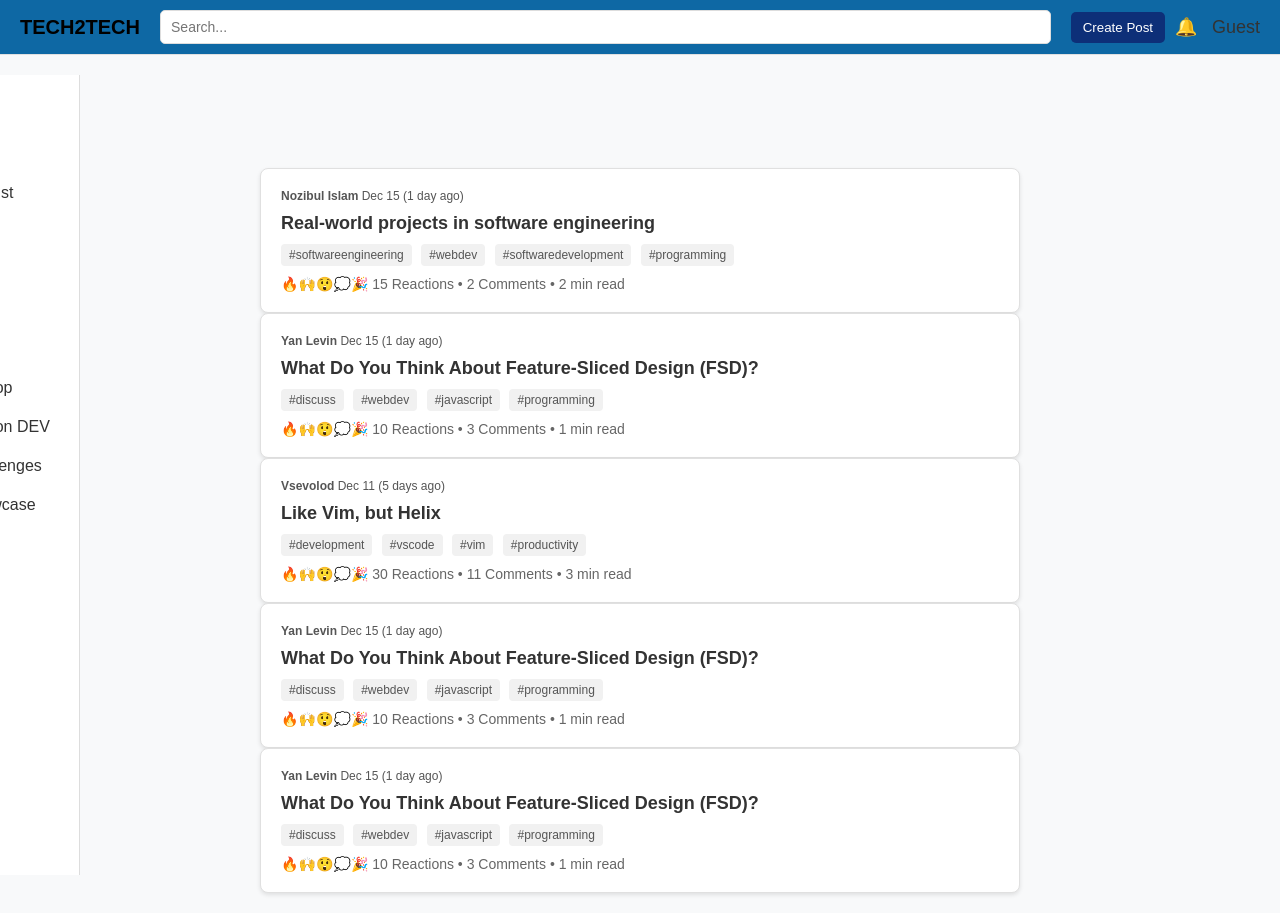
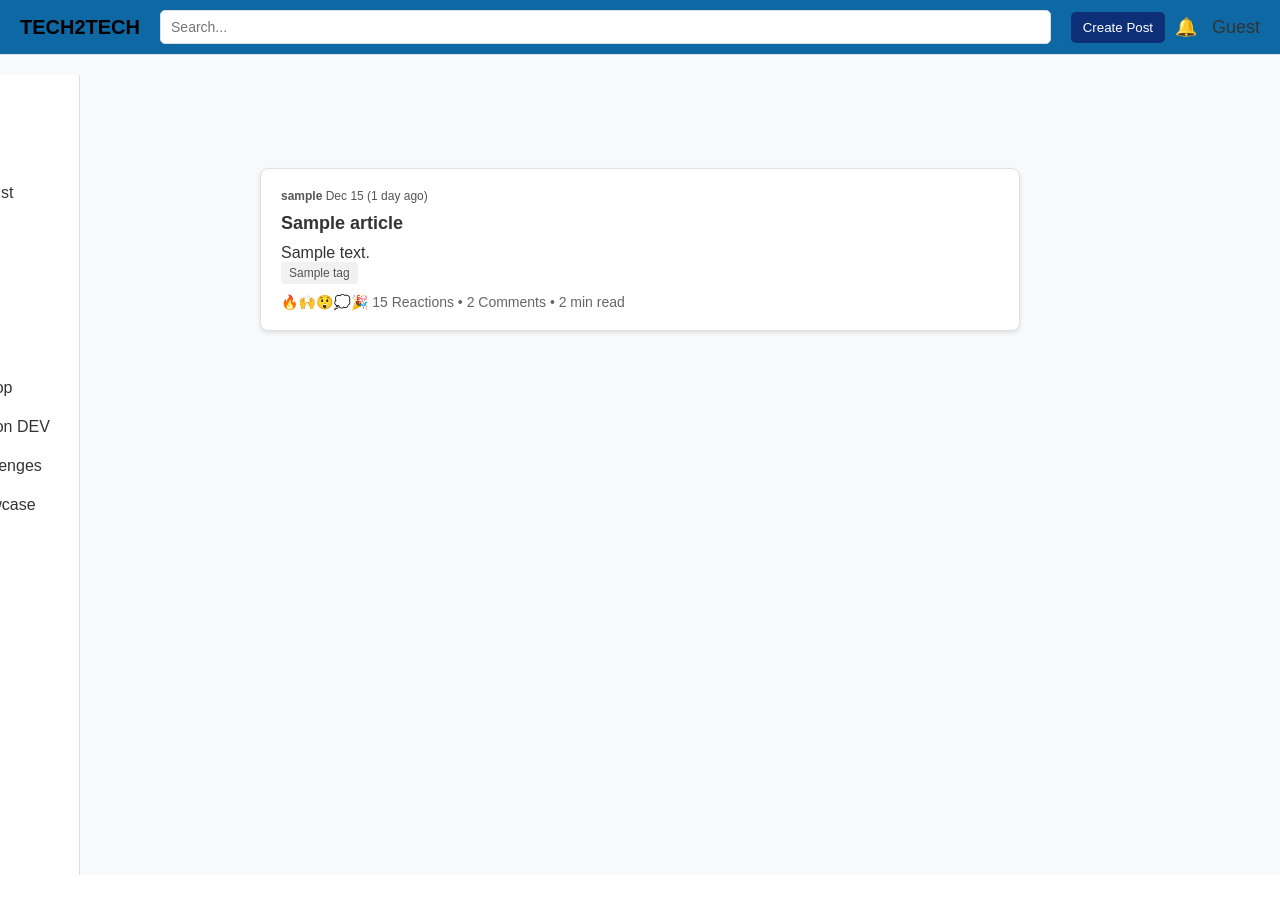
Before and after one commit to zakariyabentaleb/TECH2TECH, a PHP site: page /pages/blog.php in a window 1280 px wide. After the commit the page ends 875 px from the top, so only its background shows below. Run offline with PHP 8.4, Linux system fonts and the light colour scheme; tables that the repository leaves empty or names only in its code hold one stand-in row (values such as "Sample post").

```diff
--- a/admin-style.css
+++ b/admin-style.css
@@ -19,7 +19,7 @@
     margin-bottom: 20px;
 }
 .sidebar ul {
-    margin-top: 20%;
+    margin-top: 30%;
     list-style: none;
 }
 .sidebar ul li {
--- a/admin.php
+++ b/admin.php
@@ -34,7 +34,7 @@
                 echo  $username;
                 ?>
             </h2>
-            <a href="addpost.php" class="add-button">+ Ajouter un Article</a>
+            <a href="/pages/addpost.php" class="add-button">+ Ajouter un Article</a>
         </header>
 
 
--- a/pages/blog.php
+++ b/pages/blog.php
@@ -84,87 +84,69 @@
         </ul>
     </aside>
     <div class="all">
+    <?php
+
+$servername = "localhost";
+$username = "root";
+$password = "root";
+$dbname = "blog";
+
+
+$conn = new mysqli($servername, $username, $password, $dbname);
+
+
+if ($conn->connect_error) {
+    die("Connection failed: " . $conn->connect_error);
+}
+
+$sql = "
+    SELECT
+        a.id,
+        a.title,
+        a.content,
+        u.username AS user_name,
+        GROUP_CONCAT(t.name SEPARATOR ', ') AS tags
+    FROM articles a
+    JOIN users u ON a.user_id = u.id
+    JOIN articletags at ON a.id = at.article_id
+    JOIN tags t ON at.tag_id = t.id
+    GROUP BY a.id, u.username;
+";
+
+$result = $conn->query($sql);
+
+
+if ($result->num_rows > 0) {
+    while($row = $result->fetch_assoc()) {
+        ?>
         <div class="card">
             <div class="user-info">
-                <span class="user-name">Nozibul Islam</span>
+                <span class="user-name"><?php echo $row['user_name']; ?></span>
                 <span class="post-date">Dec 15 (1 day ago)</span>
             </div>
-            <h2 class="post-title">Real-world projects in software engineering</h2>
+            <h2 class="post-title"><?php echo $row['title']; ?></h2>
+            <p class="post-content"><?php echo $row['content']; ?></p>
             <div class="tags">
-                <span>#softwareengineering</span>
-                <span>#webdev</span>
-                <span>#softwaredevelopment</span>
-                <span>#programming</span>
+                <?php
+                // Affiche les tags associés à l'article
+                $tags = explode(', ', $row['tags']);
+                foreach ($tags as $tag) {
+                    echo "<span>$tag</span> ";
+                }
+                ?>
             </div>
             <div class="reactions">
                 🔥🙌😲💭🎉 15 Reactions • 2 Comments • <span>2 min read</span>
             </div>
         </div>
-        <div class="card">
-            <div class="user-info">
-                <span class="user-name">Yan Levin</span>
-                <span class="post-date">Dec 15 (1 day ago)</span>
-            </div>
-            <h2 class="post-title">What Do You Think About Feature-Sliced Design (FSD)?</h2>
-            <div class="tags">
-                <span>#discuss</span>
-                <span>#webdev</span>
-                <span>#javascript</span>
-                <span>#programming</span>
-            </div>
-            <div class="reactions">
-                🔥🙌😲💭🎉 10 Reactions • 3 Comments • <span>1 min read</span>
-            </div>
-        </div>
-        <div class="card">
-            <div class="user-info">
-                <span class="user-name">Vsevolod</span>
-                <span class="post-date">Dec 11 (5 days ago)</span>
-            </div>
-            <h2 class="post-title">Like Vim, but Helix</h2>
-            <div class="tags">
-                <span>#development</span>
-                <span>#vscode</span>
-                <span>#vim</span>
-                <span>#productivity</span>
-            </div>
-            <div class="reactions">
-                🔥🙌😲💭🎉 30 Reactions • 11 Comments • <span>3 min read</span>
-            </div>
-        </div>
-        <div class="card">
-            <div class="user-info">
-                <span class="user-name">Yan Levin</span>
-                <span class="post-date">Dec 15 (1 day ago)</span>
-            </div>
-            <h2 class="post-title">What Do You Think About Feature-Sliced Design (FSD)?</h2>
-            <div class="tags">
-                <span>#discuss</span>
-                <span>#webdev</span>
-                <span>#javascript</span>
-                <span>#programming</span>
-            </div>
-            <div class="reactions">
-                🔥🙌😲💭🎉 10 Reactions • 3 Comments • <span>1 min read</span>
-            </div>
-        </div>
-        <div class="card">
-            <div class="user-info">
-                <span class="user-name">Yan Levin</span>
-                <span class="post-date">Dec 15 (1 day ago)</span>
-            </div>
-            <h2 class="post-title">What Do You Think About Feature-Sliced Design (FSD)?</h2>
-            <div class="tags">
-                <span>#discuss</span>
-                <span>#webdev</span>
-                <span>#javascript</span>
-                <span>#programming</span>
-            </div>
-            <div class="reactions">
-                🔥🙌😲💭🎉 10 Reactions • 3 Comments • <span>1 min read</span>
-            </div>
-        </div>
-        </div>
+        <?php
+    }
+} else {
+    echo "0 results";
+}
+
+$conn->close();
+?>
     </main>
 </body>
 </html>
```
